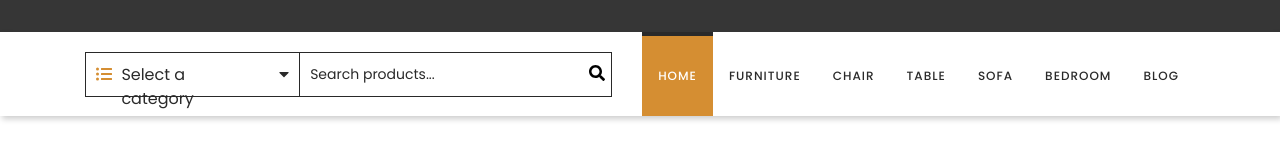
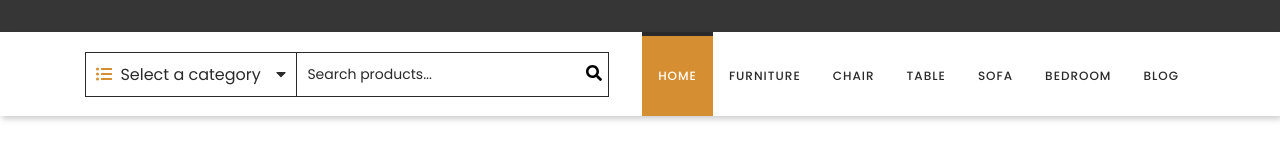
Before and after one commit to grzegorz-jodlowski/furniture-shop, a React (Create React App) app: page /product/1 in a window 1280 px wide. Shown: the part 169-311 px from the top of the page. Built offline with nearby package versions, Linux system fonts and the light colour scheme.

Commit message:
fix style in search input

```diff
--- a/src/components/features/ProductSearch/ProductSearch.js
+++ b/src/components/features/ProductSearch/ProductSearch.js
@@ -12,7 +12,7 @@ const ProductSearch = () => (
       <FontAwesomeIcon className={styles.icon} icon={faListUl} />
       <ul className={styles.list}>
         <li className={styles.listCategory}>
-          <a value='Select a category'>Select a category</a>
+          <a value=''>Select a category</a>
         </li>
         <li className={styles.activeList}>
           <a value=''>category one</a>
--- a/src/components/features/ProductSearch/ProductSearch.module.scss
+++ b/src/components/features/ProductSearch/ProductSearch.module.scss
@@ -23,13 +23,13 @@
           display: block;
           border: none;
           background-color: transparent;
-          left:-20%;
+          left:-15%;
           padding-right:10px;
         }
 
         li {
           position: relative;
-          padding: 10px 0 0 30px;
+          padding: 10px 0 0 20px;
           width: 100%;
           height: 100%;
           border:  0.5px dotted $mediumLightGray;
```
